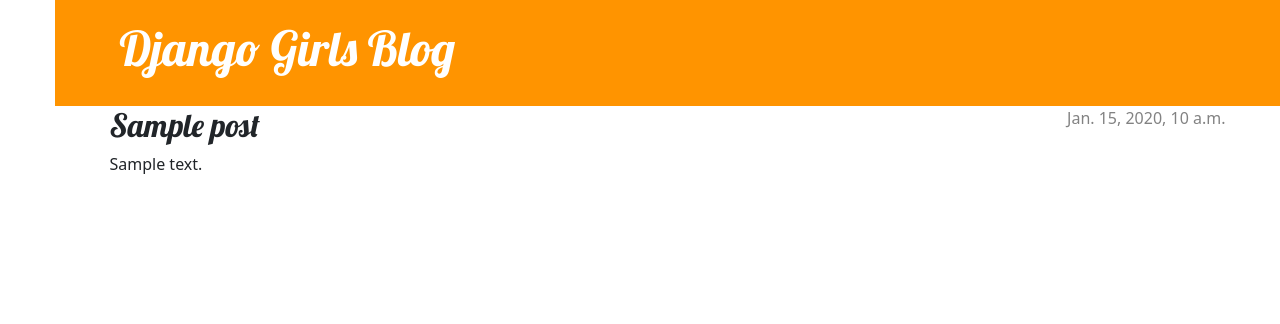
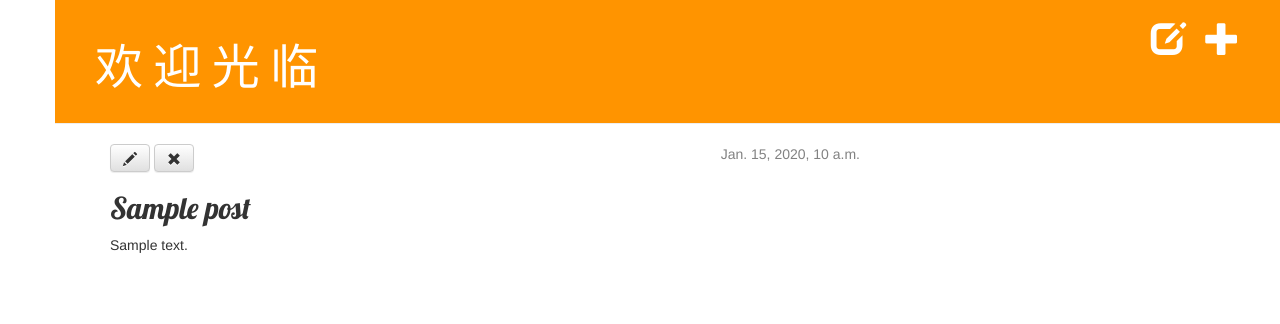
Before and after one commit to djammi/my-fisrt-blog, a Django app: page /post/1/ in a window 1280 px wide. Shown: the top 324 px of the page. Run offline with Django 5.2, Linux system fonts and the light colour scheme; tables that the repository leaves empty hold one stand-in row (values such as "Sample post"); some libraries are stand-ins or nearby versions.

Commit message:
added views to create / edit blog post inside the site

```diff
--- a/blog/templates/blog/base.html
+++ b/blog/templates/blog/base.html
@@ -1,24 +1,25 @@
 {% load static %}
 <html>
-     <head>
-        <title>Django Girls blog</title>
-        <link rel="stylesheet" href="https://cdn.jsdelivr.net/npm/bootstrap@5.1.3/dist/css/bootstrap.min.css" integrity="sha384-1BmE4kWBq78iYhFldvKuhfTAU6auU8tT94WrHftjDbrCEXSU1oBoqyl2QvZ6jIW3" crossorigin="anonymous">
-        <link rel="stylesheet" href="https://fonts.googleapis.com/css?family=Lobster&subset=latin,latin-ext">
+    <head>
+        <title>咱的 blog</title>
+        <link rel="stylesheet" href="//maxcdn.bootstrapcdn.com/bootstrap/3.2.0/css/bootstrap.min.css">
+        <link rel="stylesheet" href="//maxcdn.bootstrapcdn.com/bootstrap/3.2.0/css/bootstrap-theme.min.css">
+        <link href='//fonts.googleapis.com/css?family=Lobster&subset=latin,latin-ext' rel='stylesheet' type='text/css'>
         <link rel="stylesheet" href="{% static 'css/blog.css' %}">
     </head>
     <body>
-        <header class="page-header">
-          <div class="container">
-              <h1><a href="/">Django Girls Blog</a></h1>
-          </div>
-        </header>
-        <main class="container">
+        <div class="page-header">
+            <a href="{% url 'post_new' %}" class="top-menu"><span class="glyphicon glyphicon-plus"></span></a>
+            <a href="{% url 'post_draft_list' %}" class="top-menu"><span class="glyphicon glyphicon-edit"></span></a>
+            <h1><a href="/">欢   迎   光   临</a></h1>
+        </div>
+        <div class="content container">
             <div class="row">
-                <div class="col">
-                {% block content %}
-                {% endblock %}
+                <div class="col-md-8">
+                    {% block content %}
+                    {% endblock %}
                 </div>
             </div>
-        </main>
+        </div>
     </body>
 </html>
--- a/blog/templates/blog/post_detail.html
+++ b/blog/templates/blog/post_detail.html
@@ -1,12 +1,20 @@
+
+
+
 {% extends 'blog/base.html' %}
 
 {% block content %}
     <article class="post">
         {% if post.published_date %}
+
             <time class="date">
                 {{ post.published_date }}
             </time>
+        {% else %}
+            <a class="btn btn-default" href="{% url 'post_publish' pk=post.pk %}">Publish</a>
         {% endif %}
+            <a class="btn btn-default" href="{% url 'post_edit' pk=post.pk %}"><span class="glyphicon glyphicon-pencil"></span></a>
+            <a class="btn btn-default" href="{% url 'post_remove' pk=post.pk %}"><span class="glyphicon glyphicon-remove"></span></a>
         <h2>{{ post.title }}</h2>
         <p>{{ post.text|linebreaksbr }}</p>
     </article>
--- a/blog/urls.py
+++ b/blog/urls.py
@@ -4,4 +4,10 @@ from . import views
 urlpatterns = [
 	path('',views.post_list, name='post_list'),
 	path('post/<int:pk>/', views.post_detail, name='post_detail'),
+	path('post/new/', views.post_new, name='post_new'),
+	path('post/<int:pk>/edit/', views.post_edit, name='post_edit'),
+	path('drafts/', views.post_draft_list, name='post_draft_list'),
+	path('post/<pk>/publish/', views.post_publish, name='post_publish'),
+	path('post/<pk>/remove/', views.post_remove, name='post_remove'),
+
 ]
--- a/blog/views.py
+++ b/blog/views.py
@@ -2,6 +2,13 @@ from django.shortcuts import render
 from django.utils import timezone
 from .models import Post
 from django.shortcuts import render, get_object_or_404
+from .forms import PostForm
+from django.shortcuts import redirect
+
+from django.contrib.auth.decorators import login_required
+
+
+
 # Create your views here.
 
 def post_list(request):
@@ -11,3 +18,51 @@ def post_list(request):
 def post_detail(request, pk):
     post = get_object_or_404(Post, pk=pk)
     return render(request, 'blog/post_detail.html', {'post': post})
+
+
+@login_required
+def post_new(request):
+    if request.method == "POST":
+        form = PostForm(request.POST)
+        if form.is_valid():
+            post = form.save(commit=False)
+            post.author = request.user
+            post.published_date = timezone.now()
+            post.save()
+            return redirect('post_detail', pk=post.pk)
+    else:
+        form = PostForm()
+    return render(request, 'blog/post_edit.html', {'form': form})
+
+def post_edit(request, pk):
+    post = get_object_or_404(Post, pk=pk)
+    if request.method == "POST":
+        form = PostForm(request.POST, instance=post)
+        if form.is_valid():
+            post = form.save(commit=False)
+            post.author = request.user
+            post.published_date = timezone.now()
+            post.save()
+            return redirect('post_detail', pk=post.pk)
+    else:
+        form = PostForm(instance=post)
+    return render(request, 'blog/post_edit.html', {'form': form})
+
+
+def post_draft_list(request):
+    posts = Post.objects.filter(published_date__isnull=True).order_by('created_date')
+    return render(request, 'blog/post_draft_list.html', {'posts': posts})
+
+def post_publish(request, pk):
+    post = get_object_or_404(Post, pk=pk)
+    post.publish()
+    return redirect('post_detail', pk=pk)
+
+def publish(self):
+    self.published_date = timezone.now()
+    self.save()
+
+def post_remove(request, pk):
+    post = get_object_or_404(Post, pk=pk)
+    post.delete()
+    return redirect('post_list')
```
Also changed, not shown: blog/forms.py (added, +9 -0 lines), blog/templates/blog/post_draft_list.html (added, +11 -0 lines), blog/templates/blog/post_edit.html (added, +9 -0 lines), blog/templates/blog/icons/edit-pencil.svg (added), blog/templates/blog/icons/pen-tool.svg (added).
